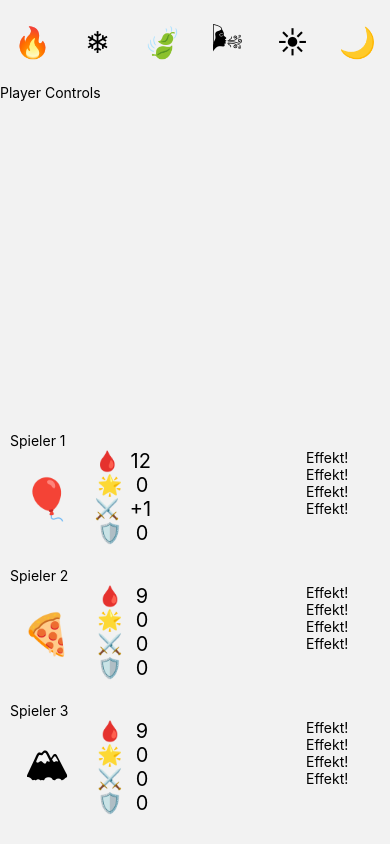
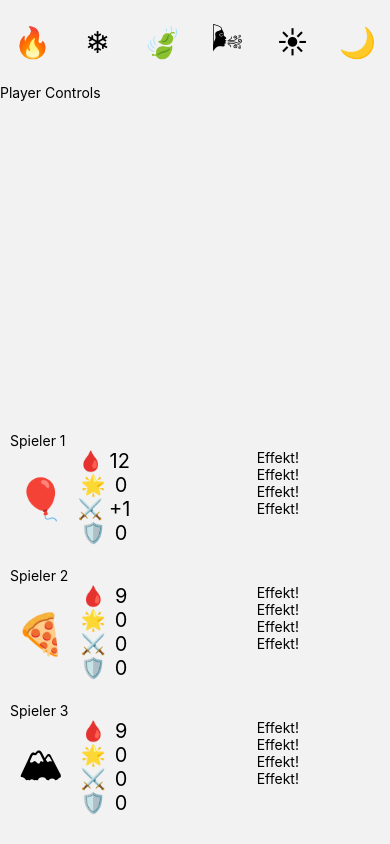
Before and after one commit to CodeArcade/Gloom, a React Native app in the folder app/: screen /Game in a window 390 px wide. Built offline with nearby package versions, Linux system fonts and the light colour scheme.

Commit message:
fixed a style

```diff
--- a/app/src/components/PlayerOverview.tsx
+++ b/app/src/components/PlayerOverview.tsx
@@ -30,7 +30,7 @@ export default function PlayerOverview({player}: PlayerOverviewProps) {
             <OverviewStatBlock icon="🛡️" value={player.Shield} />
           </View>
         </View>
-        <View style={styles.smallStatContainer}>
+        <View style={styles.effectContainer}>
           <Text>Effekt!</Text>
           <Text>Effekt!</Text>
           <Text>Effekt!</Text>
@@ -72,5 +72,10 @@ const styles = StyleSheet.create({
     flex: 1,
     flexDirection: 'column',
     flexWrap: 'wrap',
+  },
+  effectContainer: {
+    flex: 2,
+    flexWrap: "wrap",
+    flexDirection: "column"
   }
 });
```
